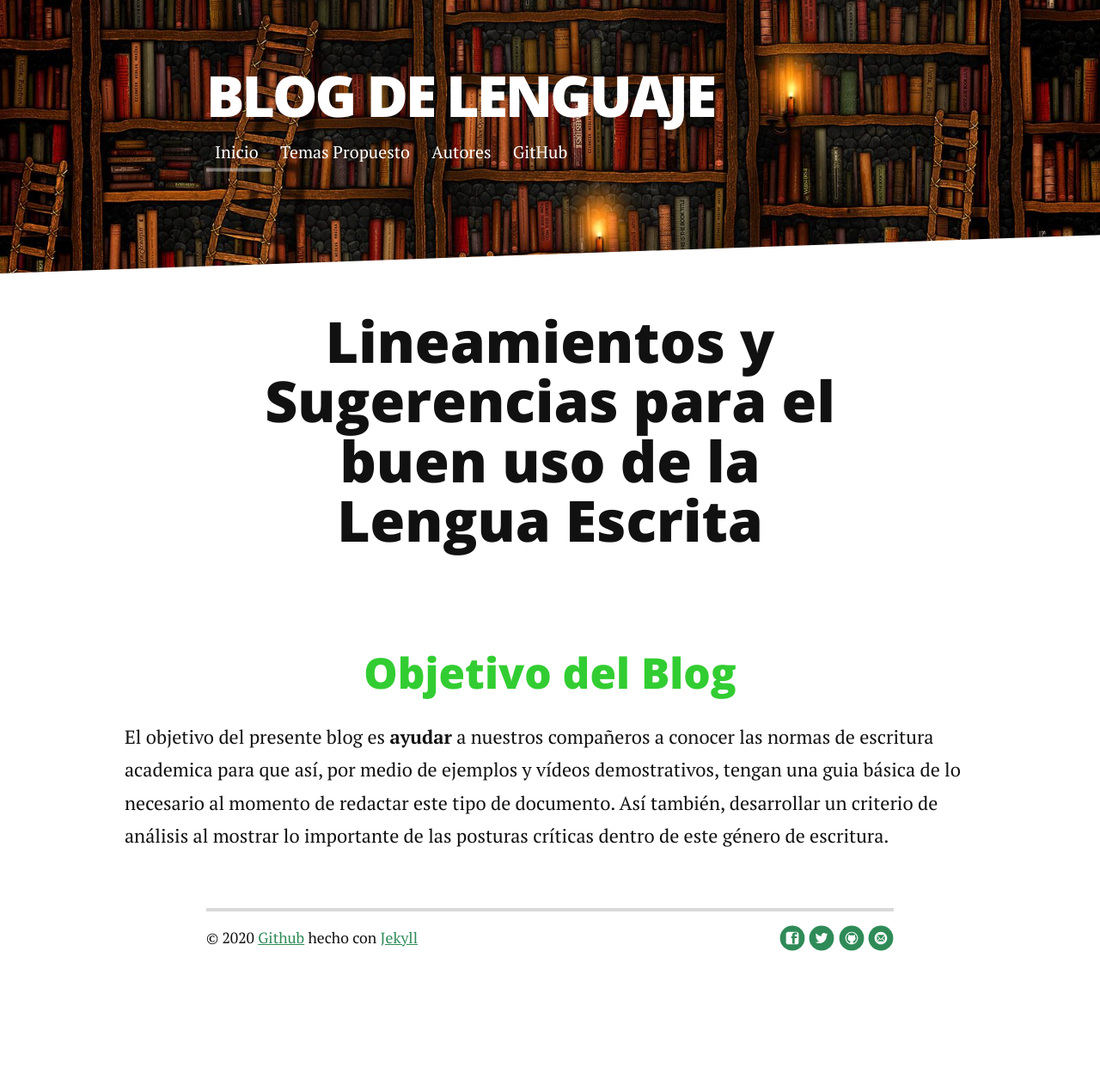
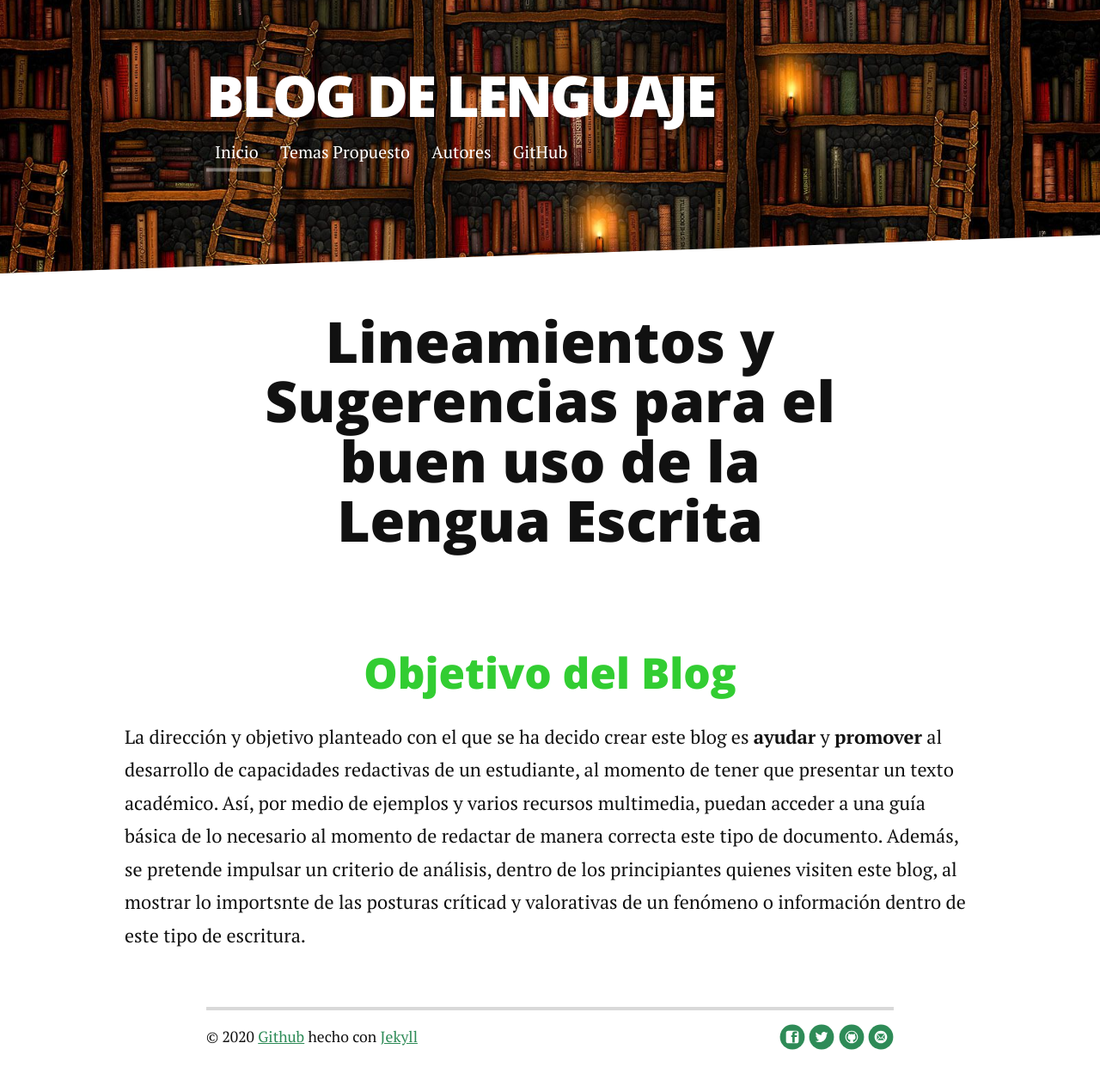
Before and after one commit to BlogdeLenguaje/BlogdeLenguaje.github.io, a Jekyll site: the page built from index.html, in a window 1280 px wide. Shown: the whole page at 86% size. Built offline with Jekyll 4.4.1, drawn with Linux system fonts in a browser that asks for light colours; nearby versions of some CDN libraries; the list of posts is cut into pages by our own code; before the commit the page ends 1147 px from its top, so only the background shows below that.

Commit message:
Update index.html

```diff
--- a/index.html
+++ b/index.html
@@ -7,8 +7,11 @@ title: Blog de Lenguaje
   <h1 class="pageTitle">Lineamientos y Sugerencias para el buen uso de la Lengua Escrita</h1>
   <embed src="{{ '/assets/img/NarutoAbout.mp3' | prepend: site.baseurl }}" autostarty="true" loop="true" volumen="30" width="0" height="0">
        <center><font color="#32CD32"><h2>Objetivo del Blog</h2></font></center>
-<p>El objetivo del presente blog es <b>ayudar</b> a nuestros compañeros a conocer las normas de
-escritura academica para que así, por medio de ejemplos y vídeos demostrativos, tengan una
-guia básica de lo necesario al momento de redactar este tipo de documento. Así también,
-desarrollar un criterio de análisis al mostrar lo importante de las posturas críticas dentro de este género de escritura.</p>
+<p>La dirección y objetivo planteado con el que se ha decido crear este blog es <b>ayudar</b> y
+  <b>promover</b> al desarrollo de capacidades redactivas de un estudiante, al momento de tener que
+  presentar un texto académico. Así, por medio de ejemplos y varios recursos multimedia, puedan
+  acceder a una guía básica de lo necesario al momento de redactar de manera correcta este tipo de
+  documento. Además, se pretende impulsar un criterio de análisis, dentro de los principiantes quienes
+  visiten este blog, al mostrar lo importsnte de las posturas críticad y valorativas de un fenómeno o
+  información dentro de este tipo de escritura.</p>
 </div>
```
